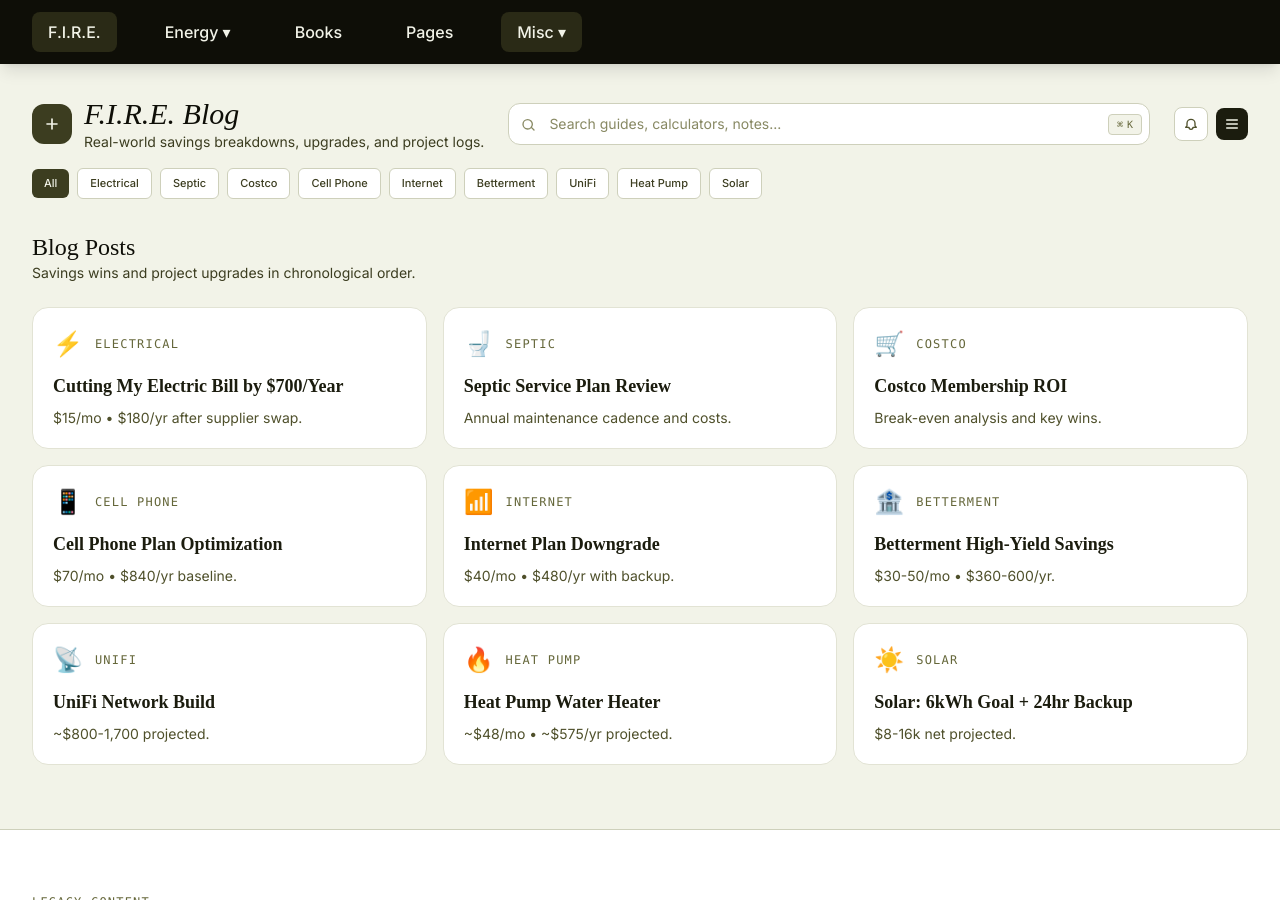
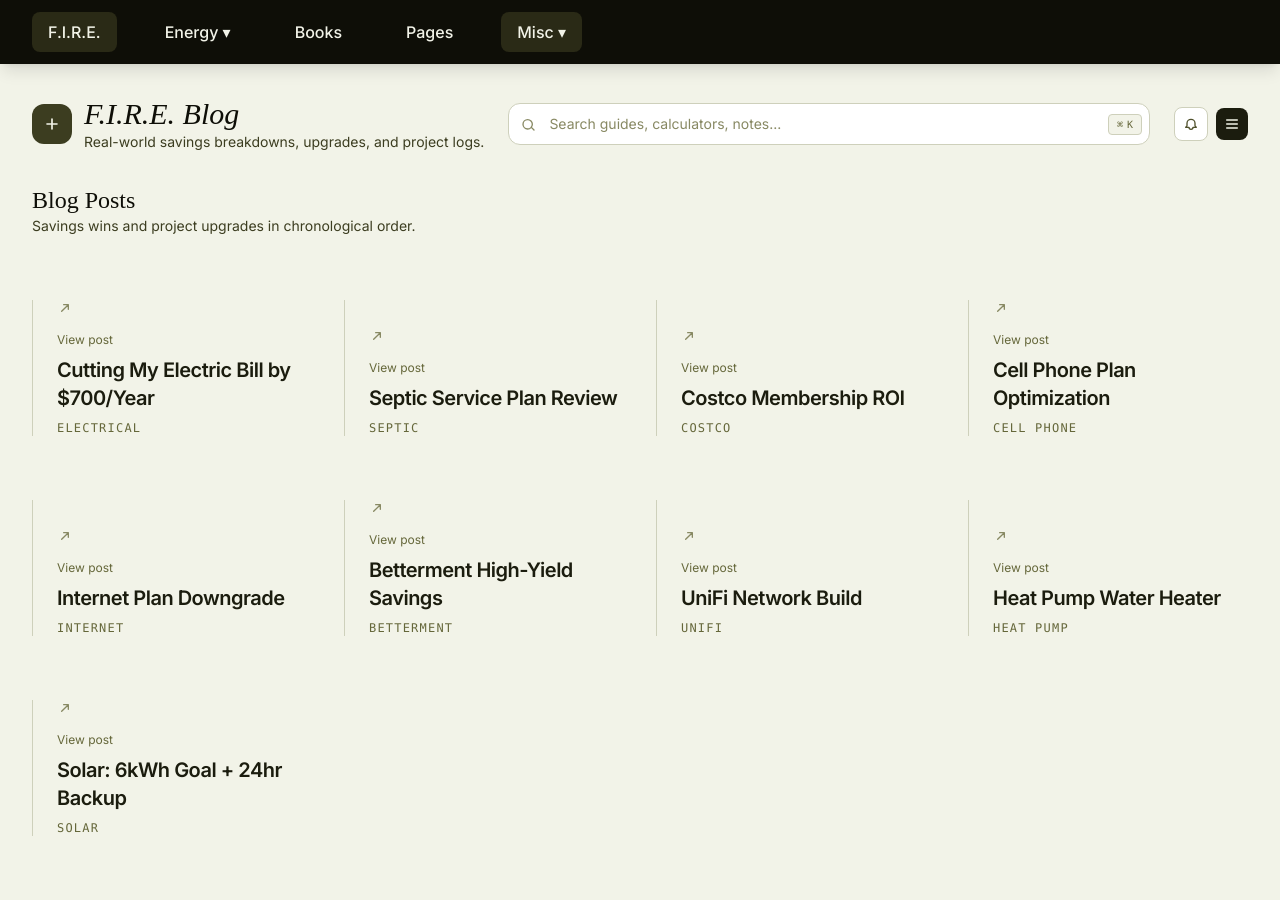
Before and after one commit to techmore/techmore.github.io, a Jekyll site: the page built from index.html, in a window 1280 px wide and 900 px high. Built offline with Jekyll 4.4.1, drawn with Linux system fonts in a browser that asks for light colours; nearby versions of some CDN libraries; some web fonts are replaced.

Commit message:
Restyle blog posts list

```diff
--- a/index.html
+++ b/index.html
@@ -55,18 +55,6 @@ title: F.I.R.E. - Techmore
                 </div>
             </div>
 
-            <div class="mt-4 flex flex-wrap items-center gap-2">
-                <button class="filter-pill px-3 py-1.5 bg-olive-700 rounded-md text-[11px] text-olive-50 font-medium transition-colors" data-filter="all">All</button>
-                <button class="filter-pill px-3 py-1.5 bg-white border border-olive-200 rounded-md text-[11px] text-olive-700 font-medium hover:border-olive-400 transition-colors" data-filter="electrical">Electrical</button>
-                <button class="filter-pill px-3 py-1.5 bg-white border border-olive-200 rounded-md text-[11px] text-olive-700 font-medium hover:border-olive-400 transition-colors" data-filter="septic">Septic</button>
-                <button class="filter-pill px-3 py-1.5 bg-white border border-olive-200 rounded-md text-[11px] text-olive-700 font-medium hover:border-olive-400 transition-colors" data-filter="costco">Costco</button>
-                <button class="filter-pill px-3 py-1.5 bg-white border border-olive-200 rounded-md text-[11px] text-olive-700 font-medium hover:border-olive-400 transition-colors" data-filter="cellphone">Cell Phone</button>
-                <button class="filter-pill px-3 py-1.5 bg-white border border-olive-200 rounded-md text-[11px] text-olive-700 font-medium hover:border-olive-400 transition-colors" data-filter="internet">Internet</button>
-                <button class="filter-pill px-3 py-1.5 bg-white border border-olive-200 rounded-md text-[11px] text-olive-700 font-medium hover:border-olive-400 transition-colors" data-filter="betterment">Betterment</button>
-                <button class="filter-pill px-3 py-1.5 bg-white border border-olive-200 rounded-md text-[11px] text-olive-700 font-medium hover:border-olive-400 transition-colors" data-filter="unifi">UniFi</button>
-                <button class="filter-pill px-3 py-1.5 bg-white border border-olive-200 rounded-md text-[11px] text-olive-700 font-medium hover:border-olive-400 transition-colors" data-filter="heatpump">Heat Pump</button>
-                <button class="filter-pill px-3 py-1.5 bg-white border border-olive-200 rounded-md text-[11px] text-olive-700 font-medium hover:border-olive-400 transition-colors" data-filter="solar">Solar</button>
-            </div>
         </div>
     </section>
     <!-- Blog Posts -->
@@ -79,88 +67,80 @@ title: F.I.R.E. - Techmore
                 </div>
             </div>
 
-            <div class="grid grid-cols-1 sm:grid-cols-2 lg:grid-cols-3 gap-4" id="content-grid">
-                <a href="#electrical" class="content-card compact-card bg-white rounded-2xl border border-olive-100 p-5 hover:border-olive-300 hover:shadow-md transition-all" data-category="electrical" data-search="Electrical Cut Electric Bill">
-                    <div class="flex items-center gap-3 mb-3">
-                        <span class="text-2xl">⚡</span>
-                        <span class="text-xs text-olive-500 font-mono tracking-widest uppercase">Electrical</span>
-                    </div>
-                    <h3 class="text-lg text-olive-900 font-semibold">Cutting My Electric Bill by $700/Year</h3>
-                    <p class="text-sm text-olive-600 mt-2">$15/mo • $180/yr after supplier swap.</p>
+            <dl class="mt-8 grid grid-cols-1 gap-x-8 gap-y-12 sm:mt-12 sm:grid-cols-2 sm:gap-y-16 lg:mt-16 lg:grid-cols-4">
+                <a href="#electrical" class="content-card compact-card group flex flex-col-reverse gap-y-2 border-l border-olive-200 pl-6 text-olive-900 hover:border-olive-500 transition-colors" data-category="electrical" data-search="Electrical Cut Electric Bill">
+                    <dt class="text-xs text-olive-500 font-mono tracking-widest uppercase">Electrical</dt>
+                    <dd class="text-xl text-olive-900 font-semibold tracking-tight">Cutting My Electric Bill by $700/Year</dd>
+                    <span class="mt-2 text-xs text-olive-500">View post</span>
+                    <svg class="w-4 h-4 text-olive-400 group-hover:text-olive-700 transition-colors" fill="none" stroke="currentColor" viewBox="0 0 24 24" aria-hidden="true">
+                        <path stroke-linecap="round" stroke-linejoin="round" stroke-width="2" d="M7 17L17 7M10 7h7v7" />
+                    </svg>
                 </a>
-
-                <a href="#septic" class="content-card compact-card bg-white rounded-2xl border border-olive-100 p-5 hover:border-olive-300 hover:shadow-md transition-all" data-category="septic" data-search="Septic Service Plan">
-                    <div class="flex items-center gap-3 mb-3">
-                        <span class="text-2xl">🚽</span>
-                        <span class="text-xs text-olive-500 font-mono tracking-widest uppercase">Septic</span>
-                    </div>
-                    <h3 class="text-lg text-olive-900 font-semibold">Septic Service Plan Review</h3>
-                    <p class="text-sm text-olive-600 mt-2">Annual maintenance cadence and costs.</p>
+                <a href="#septic" class="content-card compact-card group flex flex-col-reverse gap-y-2 border-l border-olive-200 pl-6 text-olive-900 hover:border-olive-500 transition-colors" data-category="septic" data-search="Septic Service Plan">
+                    <dt class="text-xs text-olive-500 font-mono tracking-widest uppercase">Septic</dt>
+                    <dd class="text-xl text-olive-900 font-semibold tracking-tight">Septic Service Plan Review</dd>
+                    <span class="mt-2 text-xs text-olive-500">View post</span>
+                    <svg class="w-4 h-4 text-olive-400 group-hover:text-olive-700 transition-colors" fill="none" stroke="currentColor" viewBox="0 0 24 24" aria-hidden="true">
+                        <path stroke-linecap="round" stroke-linejoin="round" stroke-width="2" d="M7 17L17 7M10 7h7v7" />
+                    </svg>
                 </a>
-
-                <a href="#costco" class="content-card compact-card bg-white rounded-2xl border border-olive-100 p-5 hover:border-olive-300 hover:shadow-md transition-all" data-category="costco" data-search="Costco Membership">
-                    <div class="flex items-center gap-3 mb-3">
-                        <span class="text-2xl">🛒</span>
-                        <span class="text-xs text-olive-500 font-mono tracking-widest uppercase">Costco</span>
-                    </div>
-                    <h3 class="text-lg text-olive-900 font-semibold">Costco Membership ROI</h3>
-                    <p class="text-sm text-olive-600 mt-2">Break-even analysis and key wins.</p>
+                <a href="#costco" class="content-card compact-card group flex flex-col-reverse gap-y-2 border-l border-olive-200 pl-6 text-olive-900 hover:border-olive-500 transition-colors" data-category="costco" data-search="Costco Membership">
+                    <dt class="text-xs text-olive-500 font-mono tracking-widest uppercase">Costco</dt>
+                    <dd class="text-xl text-olive-900 font-semibold tracking-tight">Costco Membership ROI</dd>
+                    <span class="mt-2 text-xs text-olive-500">View post</span>
+                    <svg class="w-4 h-4 text-olive-400 group-hover:text-olive-700 transition-colors" fill="none" stroke="currentColor" viewBox="0 0 24 24" aria-hidden="true">
+                        <path stroke-linecap="round" stroke-linejoin="round" stroke-width="2" d="M7 17L17 7M10 7h7v7" />
+                    </svg>
                 </a>
-
-                <a href="#cellphone" class="content-card compact-card bg-white rounded-2xl border border-olive-100 p-5 hover:border-olive-300 hover:shadow-md transition-all" data-category="cellphone" data-search="Cell Phone Plan">
-                    <div class="flex items-center gap-3 mb-3">
-                        <span class="text-2xl">📱</span>
-                        <span class="text-xs text-olive-500 font-mono tracking-widest uppercase">Cell Phone</span>
-                    </div>
-                    <h3 class="text-lg text-olive-900 font-semibold">Cell Phone Plan Optimization</h3>
-                    <p class="text-sm text-olive-600 mt-2">$70/mo • $840/yr baseline.</p>
+                <a href="#cellphone" class="content-card compact-card group flex flex-col-reverse gap-y-2 border-l border-olive-200 pl-6 text-olive-900 hover:border-olive-500 transition-colors" data-category="cellphone" data-search="Cell Phone Plan">
+                    <dt class="text-xs text-olive-500 font-mono tracking-widest uppercase">Cell Phone</dt>
+                    <dd class="text-xl text-olive-900 font-semibold tracking-tight">Cell Phone Plan Optimization</dd>
+                    <span class="mt-2 text-xs text-olive-500">View post</span>
+                    <svg class="w-4 h-4 text-olive-400 group-hover:text-olive-700 transition-colors" fill="none" stroke="currentColor" viewBox="0 0 24 24" aria-hidden="true">
+                        <path stroke-linecap="round" stroke-linejoin="round" stroke-width="2" d="M7 17L17 7M10 7h7v7" />
+                    </svg>
                 </a>
-
-                <a href="#internet" class="content-card compact-card bg-white rounded-2xl border border-olive-100 p-5 hover:border-olive-300 hover:shadow-md transition-all" data-category="internet" data-search="Internet Plan">
-                    <div class="flex items-center gap-3 mb-3">
-                        <span class="text-2xl">📶</span>
-                        <span class="text-xs text-olive-500 font-mono tracking-widest uppercase">Internet</span>
-                    </div>
-                    <h3 class="text-lg text-olive-900 font-semibold">Internet Plan Downgrade</h3>
-                    <p class="text-sm text-olive-600 mt-2">$40/mo • $480/yr with backup.</p>
+                <a href="#internet" class="content-card compact-card group flex flex-col-reverse gap-y-2 border-l border-olive-200 pl-6 text-olive-900 hover:border-olive-500 transition-colors" data-category="internet" data-search="Internet Plan">
+                    <dt class="text-xs text-olive-500 font-mono tracking-widest uppercase">Internet</dt>
+                    <dd class="text-xl text-olive-900 font-semibold tracking-tight">Internet Plan Downgrade</dd>
+                    <span class="mt-2 text-xs text-olive-500">View post</span>
+                    <svg class="w-4 h-4 text-olive-400 group-hover:text-olive-700 transition-colors" fill="none" stroke="currentColor" viewBox="0 0 24 24" aria-hidden="true">
+                        <path stroke-linecap="round" stroke-linejoin="round" stroke-width="2" d="M7 17L17 7M10 7h7v7" />
+                    </svg>
                 </a>
-
-                <a href="#betterment" class="content-card compact-card bg-white rounded-2xl border border-olive-100 p-5 hover:border-olive-300 hover:shadow-md transition-all" data-category="betterment" data-search="Betterment High Yield Savings">
-                    <div class="flex items-center gap-3 mb-3">
-                        <span class="text-2xl">🏦</span>
-                        <span class="text-xs text-olive-500 font-mono tracking-widest uppercase">Betterment</span>
-                    </div>
-                    <h3 class="text-lg text-olive-900 font-semibold">Betterment High-Yield Savings</h3>
-                    <p class="text-sm text-olive-600 mt-2">$30-50/mo • $360-600/yr.</p>
+                <a href="#betterment" class="content-card compact-card group flex flex-col-reverse gap-y-2 border-l border-olive-200 pl-6 text-olive-900 hover:border-olive-500 transition-colors" data-category="betterment" data-search="Betterment High Yield Savings">
+                    <dt class="text-xs text-olive-500 font-mono tracking-widest uppercase">Betterment</dt>
+                    <dd class="text-xl text-olive-900 font-semibold tracking-tight">Betterment High-Yield Savings</dd>
+                    <span class="mt-2 text-xs text-olive-500">View post</span>
+                    <svg class="w-4 h-4 text-olive-400 group-hover:text-olive-700 transition-colors" fill="none" stroke="currentColor" viewBox="0 0 24 24" aria-hidden="true">
+                        <path stroke-linecap="round" stroke-linejoin="round" stroke-width="2" d="M7 17L17 7M10 7h7v7" />
+                    </svg>
                 </a>
-
-                <a href="#unifi" class="content-card compact-card bg-white rounded-2xl border border-olive-100 p-5 hover:border-olive-300 hover:shadow-md transition-all" data-category="unifi" data-search="UniFi Network Build">
-                    <div class="flex items-center gap-3 mb-3">
-                        <span class="text-2xl">📡</span>
-                        <span class="text-xs text-olive-500 font-mono tracking-widest uppercase">UniFi</span>
-                    </div>
-                    <h3 class="text-lg text-olive-900 font-semibold">UniFi Network Build</h3>
-                    <p class="text-sm text-olive-600 mt-2">~$800-1,700 projected.</p>
+                <a href="#unifi" class="content-card compact-card group flex flex-col-reverse gap-y-2 border-l border-olive-200 pl-6 text-olive-900 hover:border-olive-500 transition-colors" data-category="unifi" data-search="UniFi Network Build">
+                    <dt class="text-xs text-olive-500 font-mono tracking-widest uppercase">UniFi</dt>
+                    <dd class="text-xl text-olive-900 font-semibold tracking-tight">UniFi Network Build</dd>
+                    <span class="mt-2 text-xs text-olive-500">View post</span>
+                    <svg class="w-4 h-4 text-olive-400 group-hover:text-olive-700 transition-colors" fill="none" stroke="currentColor" viewBox="0 0 24 24" aria-hidden="true">
+                        <path stroke-linecap="round" stroke-linejoin="round" stroke-width="2" d="M7 17L17 7M10 7h7v7" />
+                    </svg>
                 </a>
-
-                <a href="#heatpump" class="content-card compact-card bg-white rounded-2xl border border-olive-100 p-5 hover:border-olive-300 hover:shadow-md transition-all" data-category="heatpump" data-search="Heat Pump Water Heater">
-                    <div class="flex items-center gap-3 mb-3">
-                        <span class="text-2xl">🔥</span>
-                        <span class="text-xs text-olive-500 font-mono tracking-widest uppercase">Heat Pump</span>
-                    </div>
-                    <h3 class="text-lg text-olive-900 font-semibold">Heat Pump Water Heater</h3>
-                    <p class="text-sm text-olive-600 mt-2">~$48/mo • ~$575/yr projected.</p>
+                <a href="#heatpump" class="content-card compact-card group flex flex-col-reverse gap-y-2 border-l border-olive-200 pl-6 text-olive-900 hover:border-olive-500 transition-colors" data-category="heatpump" data-search="Heat Pump Water Heater">
+                    <dt class="text-xs text-olive-500 font-mono tracking-widest uppercase">Heat Pump</dt>
+                    <dd class="text-xl text-olive-900 font-semibold tracking-tight">Heat Pump Water Heater</dd>
+                    <span class="mt-2 text-xs text-olive-500">View post</span>
+                    <svg class="w-4 h-4 text-olive-400 group-hover:text-olive-700 transition-colors" fill="none" stroke="currentColor" viewBox="0 0 24 24" aria-hidden="true">
+                        <path stroke-linecap="round" stroke-linejoin="round" stroke-width="2" d="M7 17L17 7M10 7h7v7" />
+                    </svg>
                 </a>
-
-                <a href="#solar" class="content-card compact-card bg-white rounded-2xl border border-olive-100 p-5 hover:border-olive-300 hover:shadow-md transition-all" data-category="solar" data-search="Solar Backup Goal">
-                    <div class="flex items-center gap-3 mb-3">
-                        <span class="text-2xl">☀️</span>
-                        <span class="text-xs text-olive-500 font-mono tracking-widest uppercase">Solar</span>
-                    </div>
-                    <h3 class="text-lg text-olive-900 font-semibold">Solar: 6kWh Goal + 24hr Backup</h3>
-                    <p class="text-sm text-olive-600 mt-2">$8-16k net projected.</p>
+                <a href="#solar" class="content-card compact-card group flex flex-col-reverse gap-y-2 border-l border-olive-200 pl-6 text-olive-900 hover:border-olive-500 transition-colors" data-category="solar" data-search="Solar Backup Goal">
+                    <dt class="text-xs text-olive-500 font-mono tracking-widest uppercase">Solar</dt>
+                    <dd class="text-xl text-olive-900 font-semibold tracking-tight">Solar: 6kWh Goal + 24hr Backup</dd>
+                    <span class="mt-2 text-xs text-olive-500">View post</span>
+                    <svg class="w-4 h-4 text-olive-400 group-hover:text-olive-700 transition-colors" fill="none" stroke="currentColor" viewBox="0 0 24 24" aria-hidden="true">
+                        <path stroke-linecap="round" stroke-linejoin="round" stroke-width="2" d="M7 17L17 7M10 7h7v7" />
+                    </svg>
                 </a>
-            </div>
+            </dl>
         </div>
     </section>
 
```
